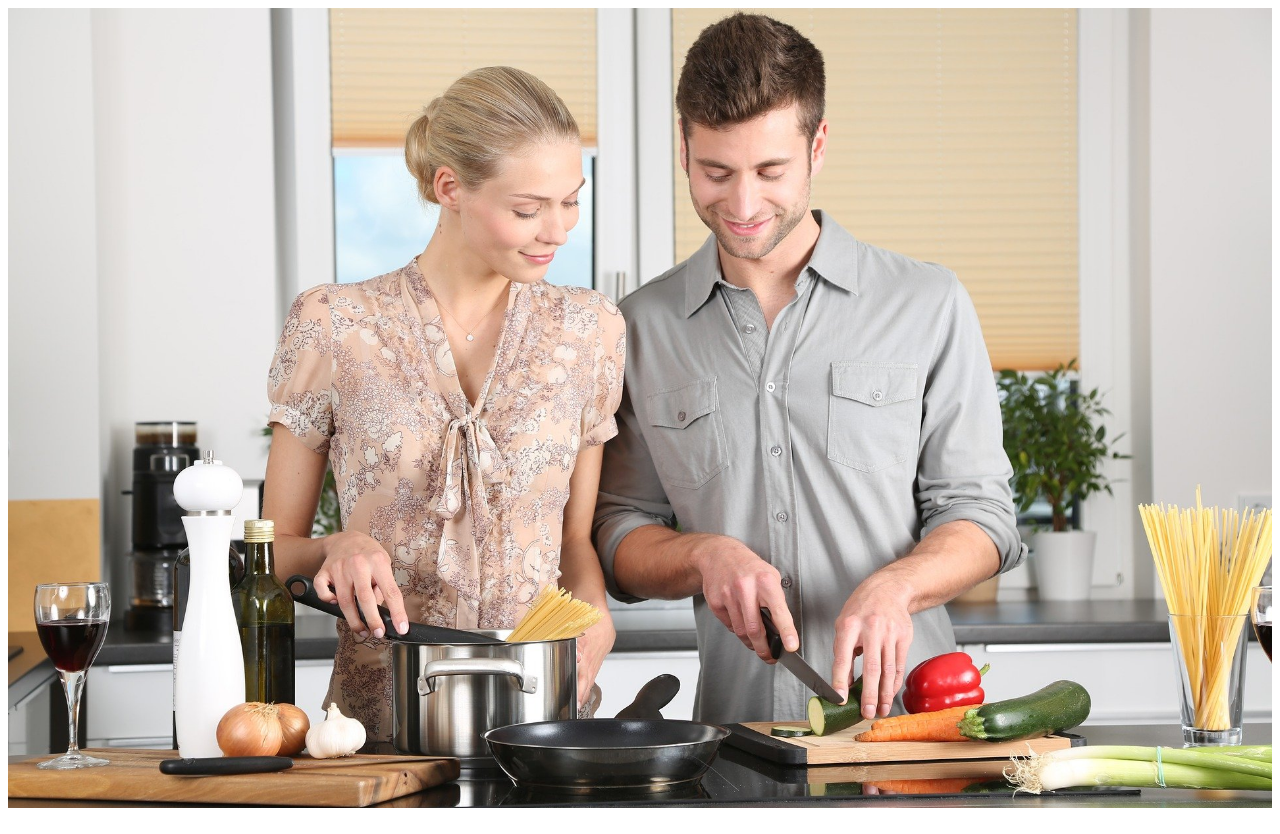
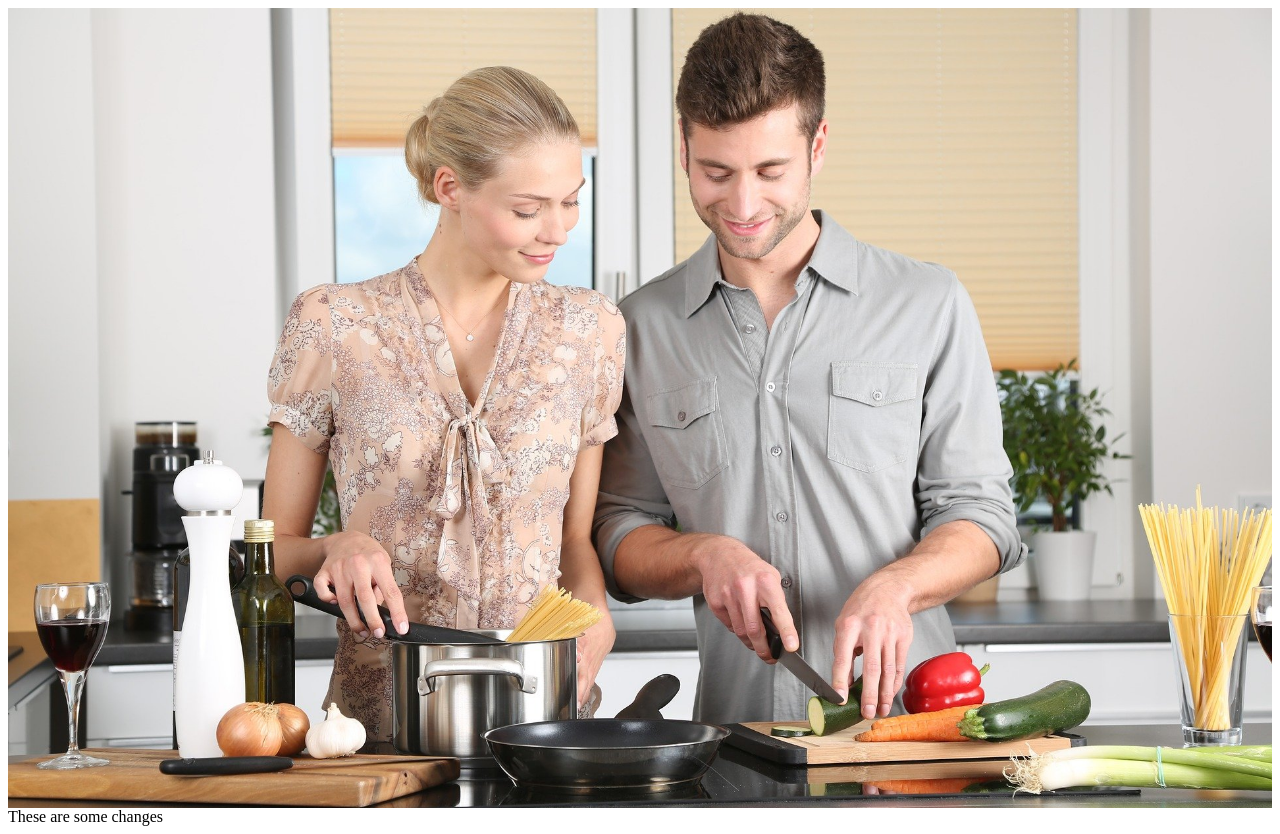
Before and after one commit to jdwyer6/flecks, a plain HTML site: page index.html in a window 1280 px wide. Drawn offline with Linux system fonts and the light colour scheme.

Commit message:
initial commit

```diff
--- a/index.html
+++ b/index.html
@@ -34,7 +34,7 @@
 
         </div>
 
-
+       These are some changes
 
         <script src="" async defer></script>
     </body>
```
